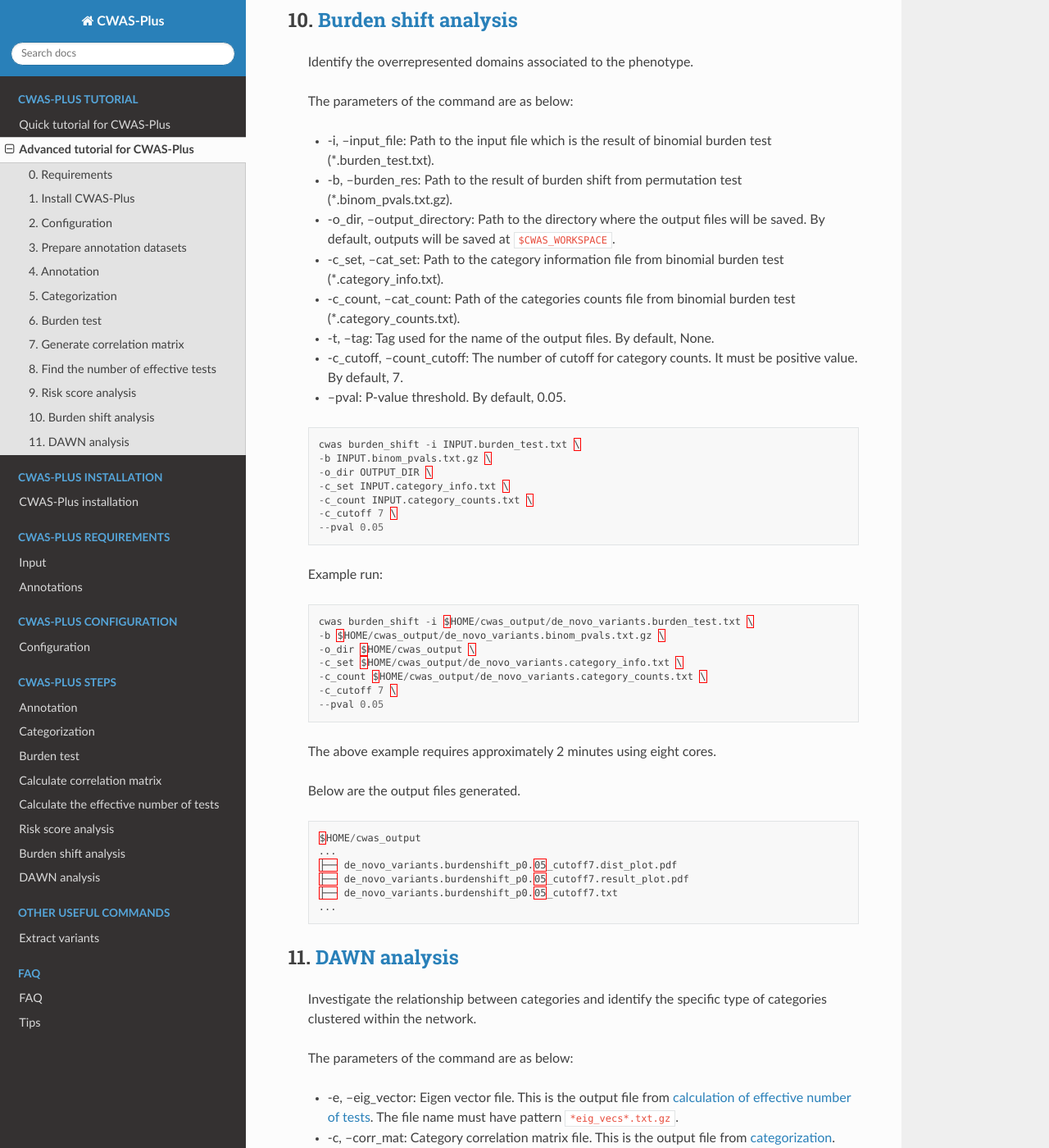
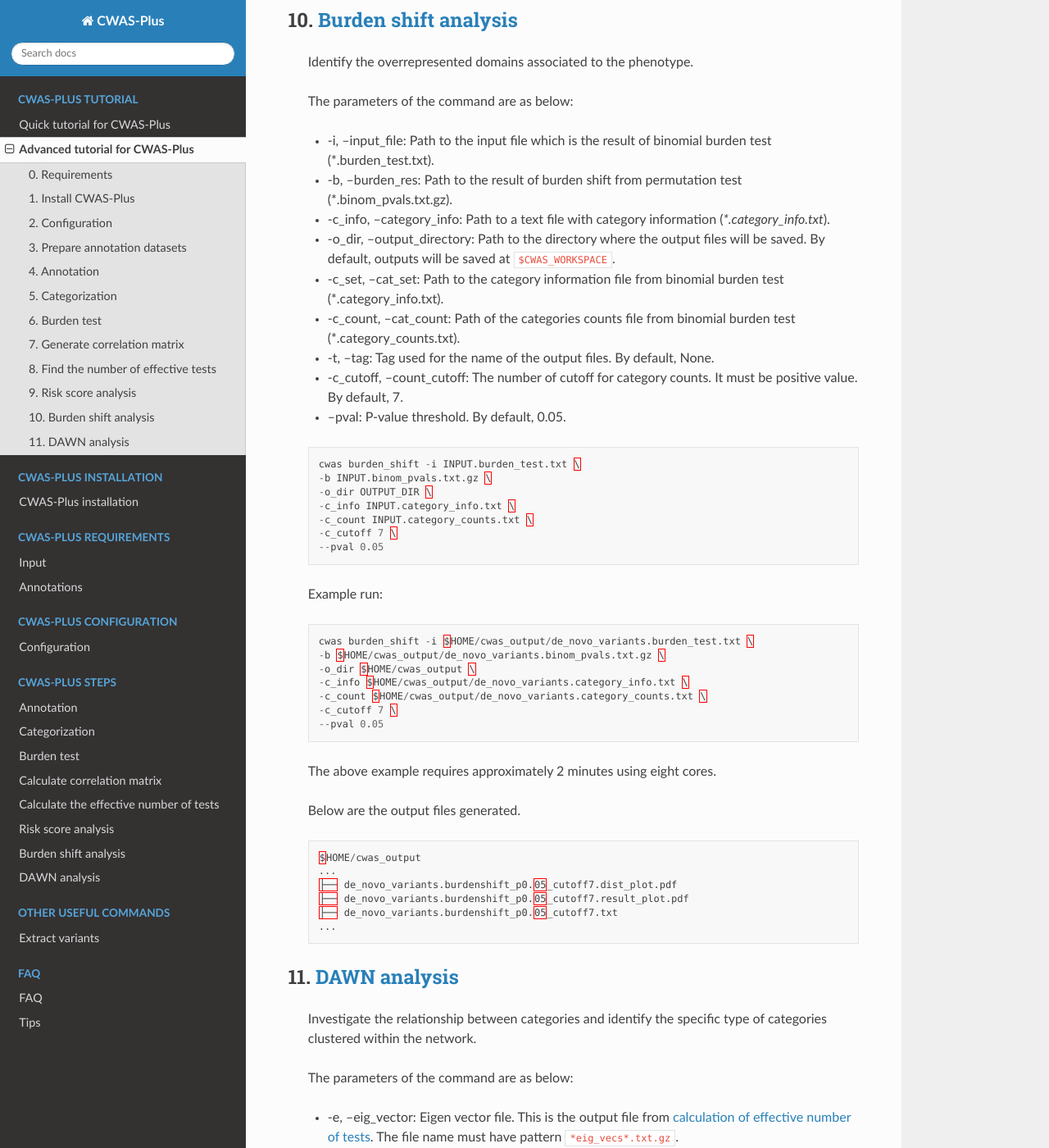
Before and after one commit to joonan-lab/cwas, a Sphinx documentation site: the page built from docs/quickstart/advanced_tutorial.rst, in a window 1280 px wide and 1400 px high, scrolled down 23639 px. Shown: the whole window at 82% size. Built offline with Sphinx 7.4.7 and the Read the Docs theme 2.0.0, drawn with Linux system fonts in a browser that asks for light colours.

Commit message:
Update documents

```diff
--- a/docs/quickstart/advanced_tutorial.rst
+++ b/docs/quickstart/advanced_tutorial.rst
@@ -931,6 +931,7 @@ Below are the output files generated.
 
   - -i, --input_file: Path to the input file which is the result of binomial burden test (\*.burden_test.txt).
   - -b, --burden_res: Path to the result of burden shift from permutation test (\*.binom_pvals.txt.gz).
+  - -c_info, --category_info: Path to a text file with category information (`*.category_info.txt`).
   - -o_dir, --output_directory: Path to the directory where the output files will be saved. By default, outputs will be saved at ``$CWAS_WORKSPACE``.
   - -c_set, --cat_set: Path to the category information file from binomial burden test (\*.category_info.txt).
   - -c_count, --cat_count: Path of the categories counts file from binomial burden test (\*.category_counts.txt).
@@ -943,7 +944,7 @@ Below are the output files generated.
     cwas burden_shift -i INPUT.burden_test.txt \
     -b INPUT.binom_pvals.txt.gz \
     -o_dir OUTPUT_DIR \
-    -c_set INPUT.category_info.txt \
+    -c_info INPUT.category_info.txt \
     -c_count INPUT.category_counts.txt \
     -c_cutoff 7 \
     --pval 0.05
@@ -956,7 +957,7 @@ Below are the output files generated.
     cwas burden_shift -i $HOME/cwas_output/de_novo_variants.burden_test.txt \
     -b $HOME/cwas_output/de_novo_variants.binom_pvals.txt.gz \
     -o_dir $HOME/cwas_output \
-    -c_set $HOME/cwas_output/de_novo_variants.category_info.txt \
+    -c_info $HOME/cwas_output/de_novo_variants.category_info.txt \
     -c_count $HOME/cwas_output/de_novo_variants.category_counts.txt \
     -c_cutoff 7 \
     --pval 0.05
--- a/docs/quickstart/quick_tutorial.rst
+++ b/docs/quickstart/quick_tutorial.rst
@@ -385,6 +385,7 @@ Below are the output files generated.
 
   - -i, --input_file: Path to the input file which is the result of binomial burden test (\*.burden_test.txt).
   - -b, --burden_res: Path to the result of burden shift from permutation test (\*.binom_pvals.txt.gz).
+  - -c_info, --category_info: Path to a text file with category information (`*.category_info.txt`).
   - -o_dir, --output_directory: Path to the directory where the output files will be saved. By default, outputs will be saved at ``$CWAS_WORKSPACE``.
   - -c_set, --cat_set: Path to the category information file from binomial burden test (\*.category_info.txt).
   - -c_count, --cat_count: Path of the categories counts file from binomial burden test (\*.category_counts.txt).
@@ -397,7 +398,7 @@ Below are the output files generated.
     cwas burden_shift -i $HOME/cwas_output/de_novo_variants.burden_test.txt \
     -b $HOME/cwas_output/de_novo_variants.binom_pvals.txt.gz \
     -o_dir $HOME/cwas_output \
-    -c_set $HOME/cwas_output/de_novo_variants.category_info.txt \
+    -c_info $HOME/cwas_output/de_novo_variants.category_info.txt \
     -c_count $HOME/cwas_output/de_novo_variants.category_counts.txt \
     -c_cutoff 7 \
     --pval 0.05
--- a/docs/steps/burdenshift.rst
+++ b/docs/steps/burdenshift.rst
@@ -10,6 +10,7 @@ The parameters of the command are as below:
 
 - -i, --input_file: Path to the input file which is the result of binomial burden test (\*.burden_test.txt).
 - -b, --burden_res: Path to the result of burden shift from permutation test (\*.binom_pvals.txt.gz).
+- -c_info, --category_info: Path to a text file with category information (`*.category_info.txt`).
 - -o_dir, --output_directory: Path to the directory where the output files will be saved. By default, outputs will be saved at ``$CWAS_WORKSPACE``.
 - -c_set, --cat_set: Path to the category information file from binomial burden test (\*.category_info.txt).
 - -c_count, --cat_count: Path of the categories counts file from binomial burden test (\*.category_counts.txt).
@@ -24,7 +25,7 @@ The parameters of the command are as below:
   cwas burden_shift -i INPUT.burden_test.txt \
   -b INPUT.binom_pvals.txt.gz \
   -o_dir OUTPUT_DIR \
-  -c_set INPUT.category_info.txt \
+  -c_info INPUT.category_info.txt \
   -c_count INPUT.category_counts.txt \
   -c_cutoff 7 \
   --pval 0.05
```
